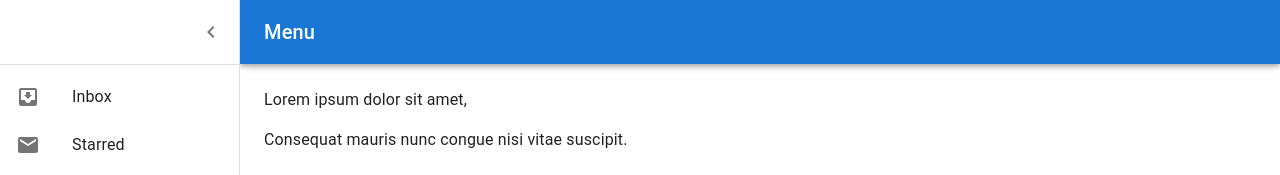
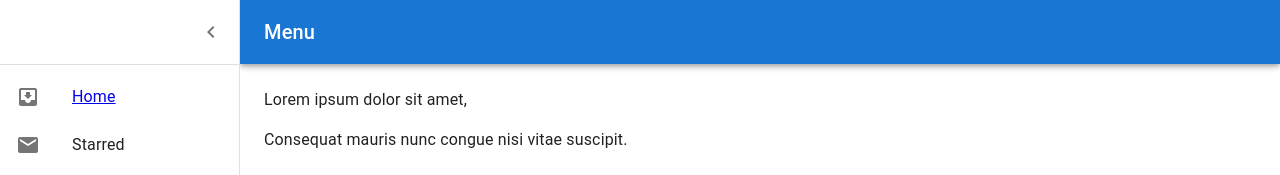
Before and after one commit to LapertJoseph/Maszala, a React (Create React App) app: page /layout in a window 1280 px wide. Both pictures are taken after a click on the button "open drawer". Shown: the top 175 px of the page. Built offline with nearby package versions, Linux system fonts and the light colour scheme.

Commit message:
add a link with Navlink to home

```diff
--- a/src/components/home/index.js
+++ b/src/components/home/index.js
@@ -1,7 +1,7 @@
 import React, { useState, useEffect } from "react";
 import { useNavigate } from "react-router-dom";
 import InputForm from "../../ui/textfield";
-import ButtonSubmit from "../button";
+import ButtonSubmit from "../../ui/button";
 import "./styles.css";
 import axios from "axios";
 
--- a/src/ui/layout/index.js
+++ b/src/ui/layout/index.js
@@ -1,4 +1,5 @@
 import * as React from 'react';
+import {NavLink } from 'react-router-dom';
 import { styled, useTheme } from '@mui/material/styles';
 import Box from '@mui/material/Box';
 import Drawer from '@mui/material/Drawer';
@@ -117,7 +118,7 @@ export default function Layout() {
         </DrawerHeader>
         <Divider />
         <List>
-          {['Inbox', 'Starred', 'Send email', 'Drafts'].map((text, index) => (
+          {[<NavLink to='/'>Home</NavLink>, 'Starred', 'Send email', 'Drafts'].map((text, index) => (
             <ListItem key={text} disablePadding>
               <ListItemButton>
                 <ListItemIcon>
```
Also changed, not shown: src/App.js (line endings or trailing spaces), src/ui/button/index.js (renamed from src/components/button/index.js).
